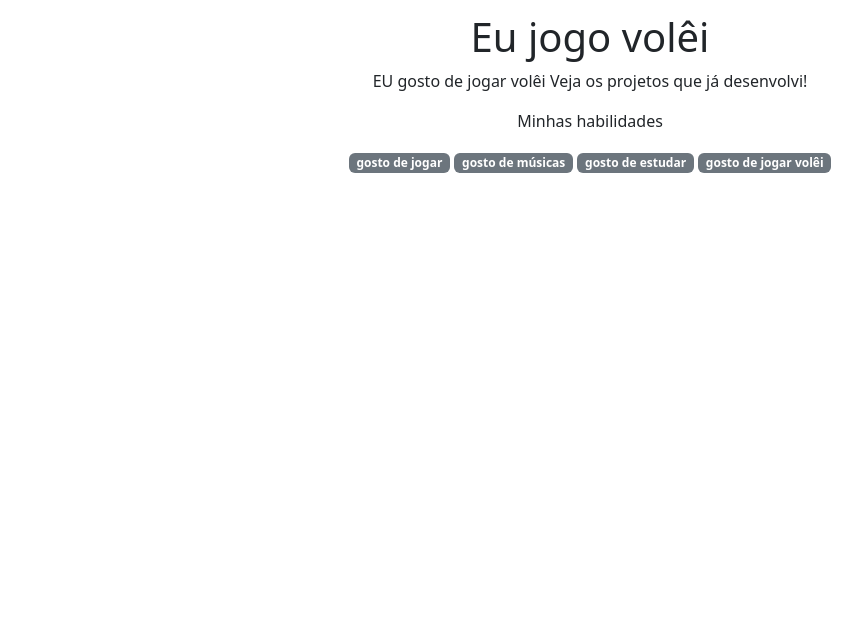
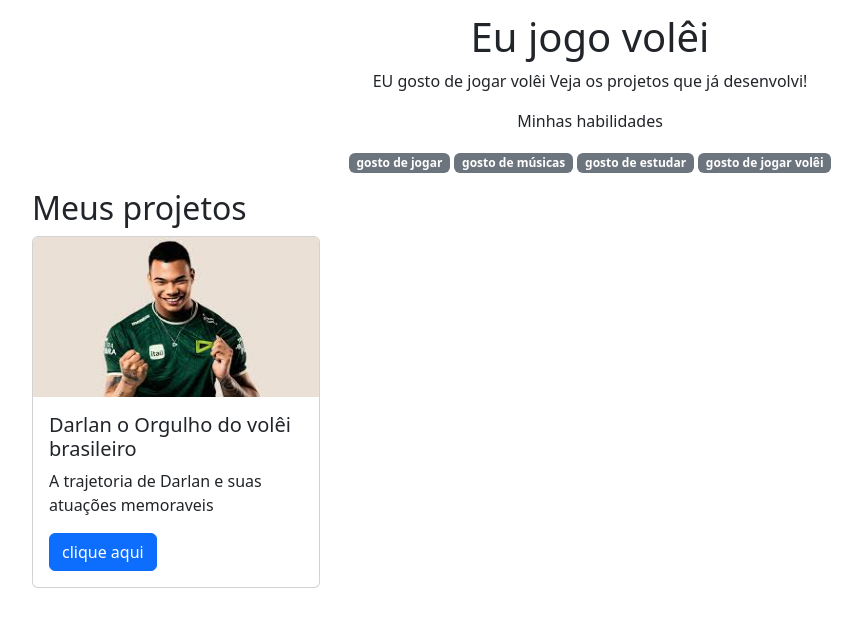
Before and after one commit to Realpedroaugusto/meuptflo, a plain HTML site: page index.html in a window 1280 px wide. Shown: the part 183-800 px from the top of the page, without its empty margins (50-912 px from the left). Drawn offline with nearby package versions, Linux system fonts and the light colour scheme.

Commit message:
Add files via upload

```diff
--- a/index.html
+++ b/index.html
@@ -25,6 +25,23 @@
             <p class="badge bg-secondary">gosto de jogar volêi</p>
         </div>
     </header>
+    <main class="container">
+        <h2>Meus projetos</h2>
+        <div class="row">
+            <div class="col-md-4">
+                <div class="card" style="width: 18rem;">
+                    <img src="img/darlan.jpg" class="card-img-top" alt="Darlan Jogador da seleção brasileira">
+                    <div class="card-body">
+                      <h5 class="card-title">Darlan o Orgulho do volêi brasileiro</h5>
+                      <p class="card-text">A trajetoria de Darlan e suas atuações memoraveis</p>
+                      <a href="#" class="btn btn-primary">clique aqui</a>
+                    </div>
+                  </div>
+            </div>
+        </div>
+
+    </main>
+    <script src="https://cdn.jsdelivr.net/npm/bootstrap@5.3.2/dist/js/bootstrap.bundle.min.js"></script>
 </body>
 
 </html>
```
